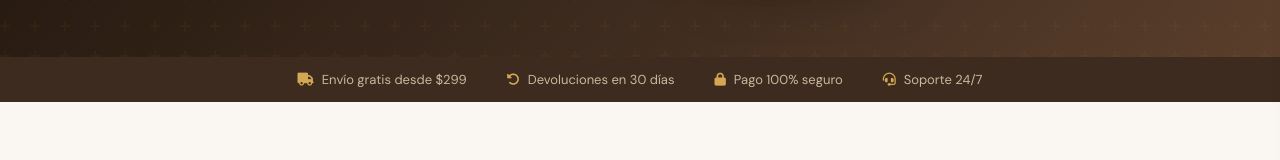
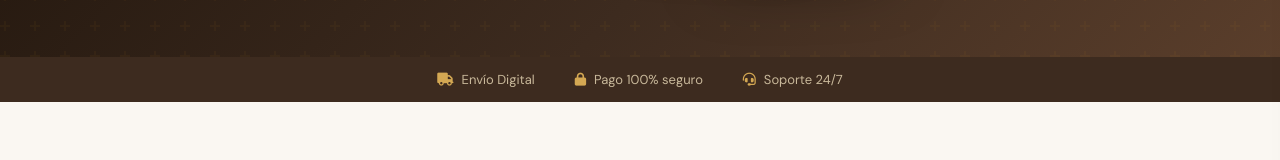
Before and after one commit to IngJuank23/libreriadigital, a plain HTML site: page index.html in a window 1280 px wide. Shown: the part 536-696 px from the top of the page. Drawn offline with nearby package versions, Linux system fonts and the light colour scheme; a web font is replaced by a local one.

Commit message:
Update index.html

```diff
--- a/index.html
+++ b/index.html
@@ -70,8 +70,7 @@
 
   <!-- BADGES -->
   <div class="badges-bar">
-    <div class="badge-item"><i class="fa fa-truck"></i> Envío gratis desde $299</div>
-    <div class="badge-item"><i class="fa fa-rotate-left"></i> Devoluciones en 30 días</div>
+    <div class="badge-item"><i class="fa fa-truck"></i> Envío Digital</div>
     <div class="badge-item"><i class="fa fa-lock"></i> Pago 100% seguro</div>
     <div class="badge-item"><i class="fa fa-headset"></i> Soporte 24/7</div>
   </div>
```
